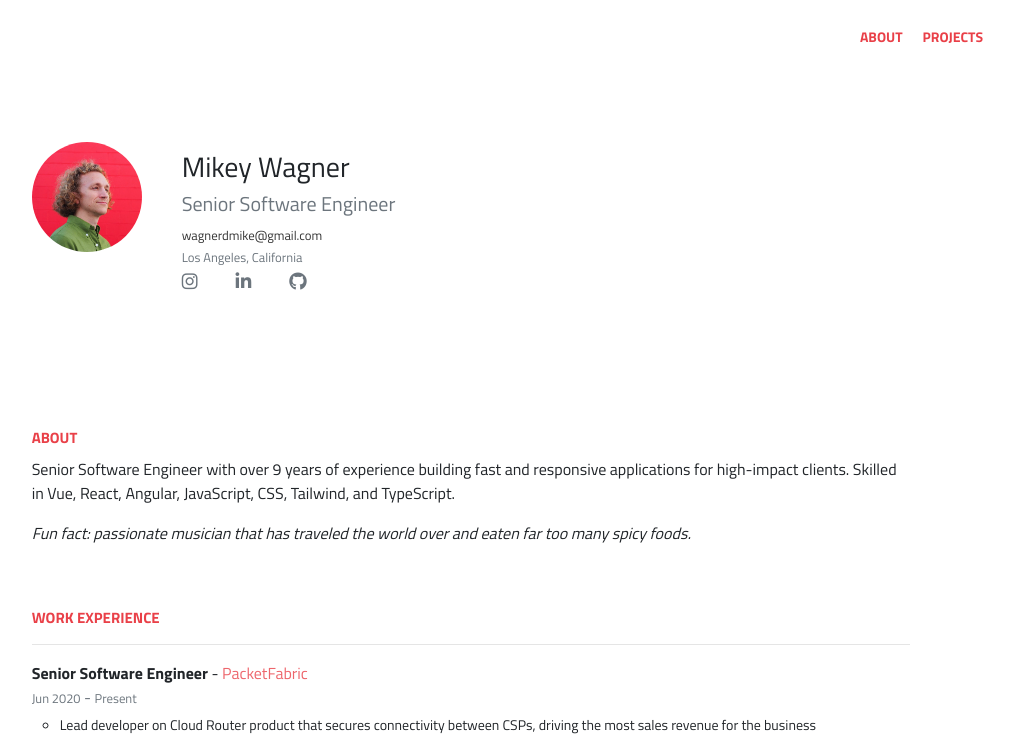
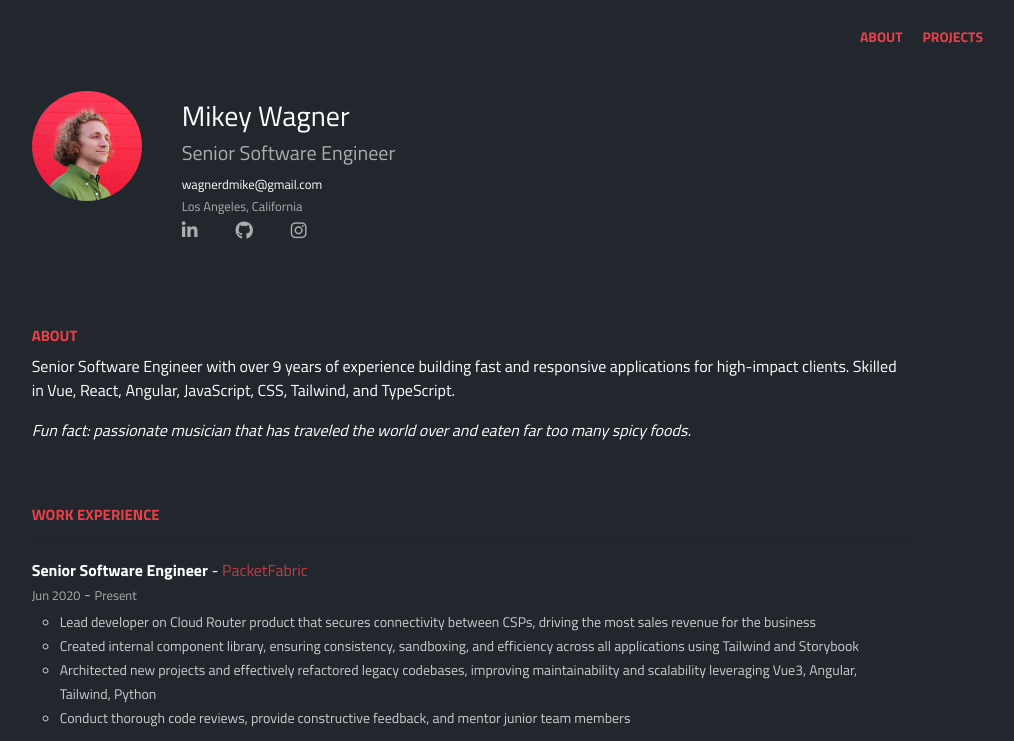
Before and after one commit to michaelWagner/resume, a React (Create React App) app: page /resume/about in a window 1280 px wide. Shown: the top 741 px of the page, without its empty margins (169-1183 px from the left). Built offline with nearby package versions, Linux system fonts and the light colour scheme.

Commit message:
Update styles for dark mode.

```diff
--- a/src/components/About/style.scss
+++ b/src/components/About/style.scss
@@ -26,7 +26,8 @@
         margin-top: 8px;
       }
       .contact-container {
-        .profile-email, .profile-location {
+        .profile-email,
+        .profile-location {
           display: block;
           font-size: 0.8em;
           line-height: 22px;
@@ -35,8 +36,9 @@
           i {
             margin-right: 10px;
           }
-          span, span a {
-            color: #333;
+          span,
+          span a {
+            color: #fff;
           }
         }
       }
@@ -59,7 +61,7 @@
           margin-right: 10px;
           vertical-align: middle;
           &:hover {
-            color: #333;
+            color: #fff;
           }
         }
       }
@@ -67,16 +69,18 @@
   }
 }
 
-.experience-list, .education-list {
+.experience-list,
+.education-list {
   padding: 0;
-  .experience-item, .education-item {
+  .experience-item,
+  .education-item {
     list-style: none;
     margin-bottom: 15px;
     .header {
       line-height: 1.5;
       a {
         opacity: 0.8;
-        color: #E94048;
+        color: #e94048;
         &:hover {
           opacity: 1;
         }
@@ -90,7 +94,7 @@
       }
       .experience-company {
         opacity: 0.8;
-        color: #E94048;
+        color: #e94048;
       }
     }
     .dates {
@@ -100,6 +104,7 @@
       padding: 0 28px;
       .highlight {
         font-size: 14px;
+        color: #ccc;
         line-height: 1.7;
         list-style: circle;
       }
@@ -111,7 +116,7 @@
         .project-link {
           .project-thumb-wrapper {
             .project-details {
-              color: #333;
+              color: #fff;
               text-decoration: none;
             }
           }
@@ -123,7 +128,7 @@
           width: 100%;
           .project-thumb {
             max-width: 435px;
-            width: 100%
+            width: 100%;
           }
           .project-details {
             color: #777;
@@ -131,7 +136,7 @@
             text-decoration: none !important;
             .project-header {
               font-size: 16px;
-              color: #E94048;
+              color: #e94048;
               opacity: 0.8;
               &:hover {
                 opacity: 1;
@@ -144,7 +149,8 @@
   }
 }
 
-.skills-list, .reference-list {
+.skills-list,
+.reference-list {
   .skill-item {
     .skill {
       margin-right: 7px;
@@ -157,7 +163,7 @@
     border-left: 9px solid #555;
     padding-left: 7%;
     .quote {
-      color: #444;
+      color: #aeaeae;
     }
   }
   .quote-details {
@@ -166,7 +172,7 @@
     }
     .quote-relation {
       font-size: 14px;
-      color: #444;
+      color: #aeaeae;
     }
   }
 }
--- a/src/components/Projects/style.scss
+++ b/src/components/Projects/style.scss
@@ -14,7 +14,7 @@
   margin-top: 20px;
   padding: 0 28px;
   .highlight {
-    color: #444;
+    color: #acacac;
     font-size: 14px;
     line-height: 1.7;
     list-style: circle;
--- a/src/resume.json
+++ b/src/resume.json
@@ -14,11 +14,6 @@
     },
     "profiles": [
       {
-        "network": "Instagram",
-        "username": "mikeythekid",
-        "url": "https://instagram.com/mikeythekid"
-      },
-      {
         "network": "Linkedin",
         "username": "mikeywagner",
         "url": "https://www.linkedin.com/in/mikeywagner/"
@@ -27,6 +22,11 @@
         "network": "Github",
         "username": "michaelwagner",
         "url": "https://github.com/michaelWagner"
+      },
+      {
+        "network": "Instagram",
+        "username": "mikeythekid",
+        "url": "https://instagram.com/mikeythekid"
       }
     ]
   },
@@ -125,14 +125,10 @@
         "Built using Vue3, AngularJS, Tailwind-ui, Storybook, Python, PostgreSQL",
         "Innovative networking solutions for provisioning and cloud service integrations"
       ],
-      "keywords": [
-        "PacketFabric", "NaaS", "Cloud Services"
-      ],
+      "keywords": ["PacketFabric", "NaaS", "Cloud Services"],
       "url": "https://www.packetfabric.com",
       "anchor": "packetfabric",
-      "roles": [
-        "Senior Software Engineer"
-      ],
+      "roles": ["Senior Software Engineer"],
       "company": "PacketFabric",
       "type": "application"
     },
@@ -144,14 +140,10 @@
         "Built using Preact, MobX, Firebase, PixiJS, and TypeScript",
         "Praised by developers on twitter and reddit for being interactive, challenging, and unable to hack"
       ],
-      "keywords": [
-        "Google", "IO", "Events"
-      ],
-      "url": "https://events.google.com/io/mission/",
+      "keywords": ["Google", "IO", "Events"],
+      "url": "https://9to5google.com/2020/01/23/google-io-2020-puzzle/",
       "anchor": "googleio",
-      "roles": [
-        "Front End Developer"
-      ],
+      "roles": ["Front End Developer"],
       "company": "Left Field Labs",
       "type": "application"
     },
@@ -164,13 +156,9 @@
         "Multi-player game that showcases AWS facial recognition tech",
         "Showcased at AWS convention in Las Vegas"
       ],
-      "keywords": [
-        "AWS", "Amazon", "AI"
-      ],
+      "keywords": ["AWS", "Amazon", "AI"],
       "anchor": "aws",
-      "roles": [
-        "Front End Developer"
-      ],
+      "roles": ["Front End Developer"],
       "company": "Accomplice",
       "type": "application"
     },
@@ -183,14 +171,10 @@
         "Opensource and highly extensible Ed-Tech platform",
         "Maintained by a small team of Google developers"
       ],
-      "keywords": [
-        "Google", "Opensource", "EdTech"
-      ],
+      "keywords": ["Google", "Opensource", "EdTech"],
       "url": "https://www.oppia.org/",
       "anchor": "oppia",
-      "roles": [
-        "Front End Developer"
-      ],
+      "roles": ["Front End Developer"],
       "company": "Oppia",
       "type": "application"
     }
--- a/src/style.scss
+++ b/src/style.scss
@@ -1,10 +1,15 @@
-@import "~bootstrap/scss/bootstrap";
+@import '~bootstrap/scss/bootstrap';
 
 .app {
   text-align: center;
-  background-color: #fff;
+  background-color: #22272e;
+  color: #fff;
   padding: 20px 0;
-    font-family: 'Titillium Web', sans-serif
+  font-family: 'Titillium Web', sans-serif;
+}
+
+hr {
+  color: #fff;
 }
 
 .nav-container {
@@ -16,7 +21,7 @@
     .nav-btn {
       margin-left: 20px;
       font-variant-caps: all-small-caps;
-      color: #E94048;
+      color: #e94048;
       font-size: 20px;
       font-weight: 900;
       &:hover {
@@ -26,9 +31,10 @@
   }
 }
 
-a, Link {
+a,
+Link {
   text-decoration: none !important;
-  color: #333;
+  color: #fff;
   &:hover {
     color: #777;
   }
@@ -46,9 +52,9 @@ a, Link {
 .card {
   border-radius: 5px;
   margin-bottom: 25px;
-  border-color: #fff;
-  padding: 5% 7%;
-  background-color: #fff;
+  border-color: #22272e;
+  padding: 0 7% 5% 7%;
+  background-color: #22272e;
   .card-section {
     text-align: left;
     &:not(:first-of-type) {
@@ -58,14 +64,14 @@ a, Link {
       font-size: 21px;
       font-variant-caps: all-small-caps;
       line-height: 1.2;
-      color: #E94048;
+      color: #e94048;
       i {
         margin-right: 10px;
         font-size: 20px;
         vertical-align: text-bottom;
       }
       span {
-        color: #E94048;
+        color: #e94048;
         font-weight: 900;
         vertical-align: middle;
       }
@@ -76,20 +82,20 @@ a, Link {
         margin-left: 28px;
       }
       a {
-        color: #E94048;
+        color: #e94048;
         font-weight: 700;
       }
     }
     .section-description {
       font-size: 20px;
-      color: #333;
+      color: #fff;
       line-height: 1.4;
     }
   }
 }
 
 .text-muted {
-  color: #777;
+  color: #acacac !important;
 }
 
 .hidden-for-pdf {
```
